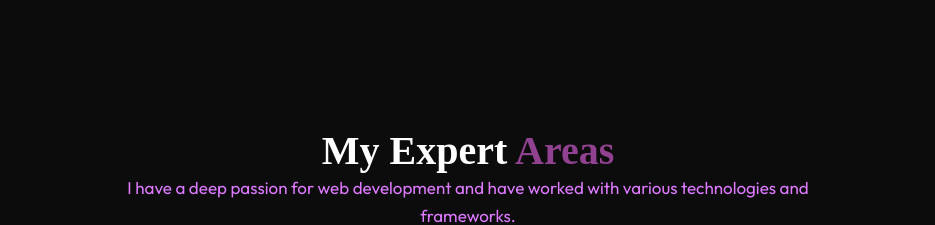
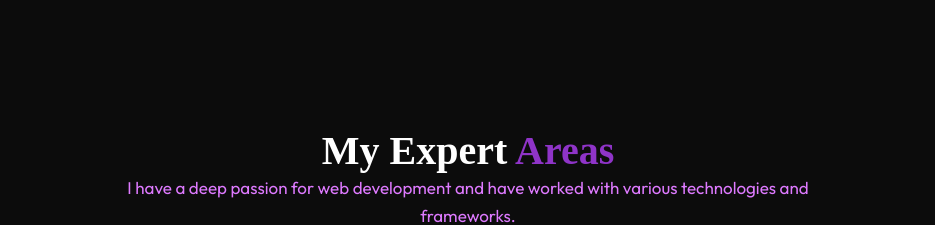
Before and after one commit to Yusra-Saleem/Personal-Portfolio, a Next.js app: page /about in a window 1280 px wide. Shown: the part 2000-2225 px from the top of the page, without its empty margins (172-1107 px from the left). Built offline with nearby package versions, Linux system fonts and the light colour scheme; a web font is replaced by a local one.

Commit message:
yusra's portfolio

```diff
--- a/src/styles/Skills.module.css
+++ b/src/styles/Skills.module.css
@@ -13,7 +13,7 @@
 
 }
 .areastop h2 span{
-    color: rgba(144, 65, 143);
+    color: #8f34c8;
 }
 
 .areastop p{
```
